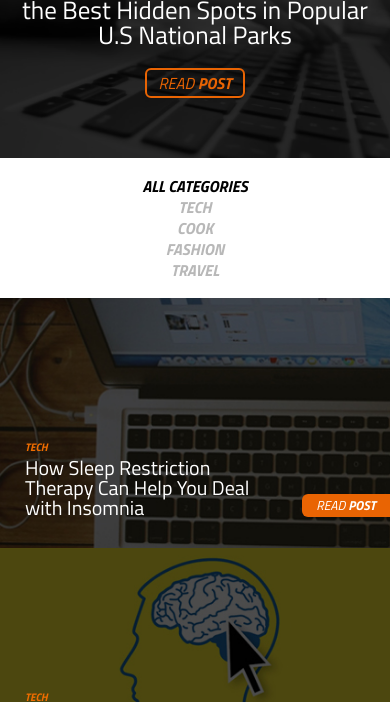
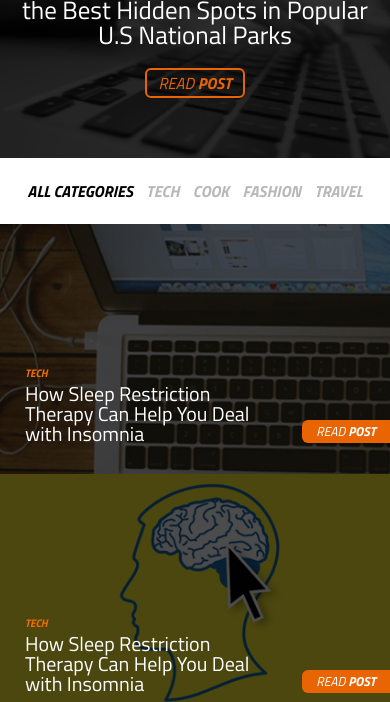
Before and after one commit to ceciliafranklin/desafio-stone, a website: page app/index.html in a window 390 px wide. Shown: the part 142-844 px from the top of the page. Drawn offline with Linux system fonts and the light colour scheme.

Commit message:
Ajustes no submenu

```diff
--- a/app/scss/estilo.scss
+++ b/app/scss/estilo.scss
@@ -155,8 +155,10 @@ header {
 
 
     .item-category {
+        display: inline-block;
         font-style: italic;
         font-weight: bold;
+        margin: 5px;
         text-align: center;
         text-transform: uppercase;
 
@@ -350,9 +352,8 @@ header {
 */
 @media (max-width: 767px){
 
-    .item-category {
-        display: block;
-        margin: 5px 0;
+    .list-categories {
+        padding: 0 5px;
     }
 
     .masonry {
@@ -437,11 +438,6 @@ header {
 }
 
 @media (min-width: 1100px){
-
-    .item-category {
-        display: inline;
-        margin: 0 10px;
-    }
 
     .control-nav-close {
         display: none;
```
Also changed, not shown: app/css/estilo.css.
